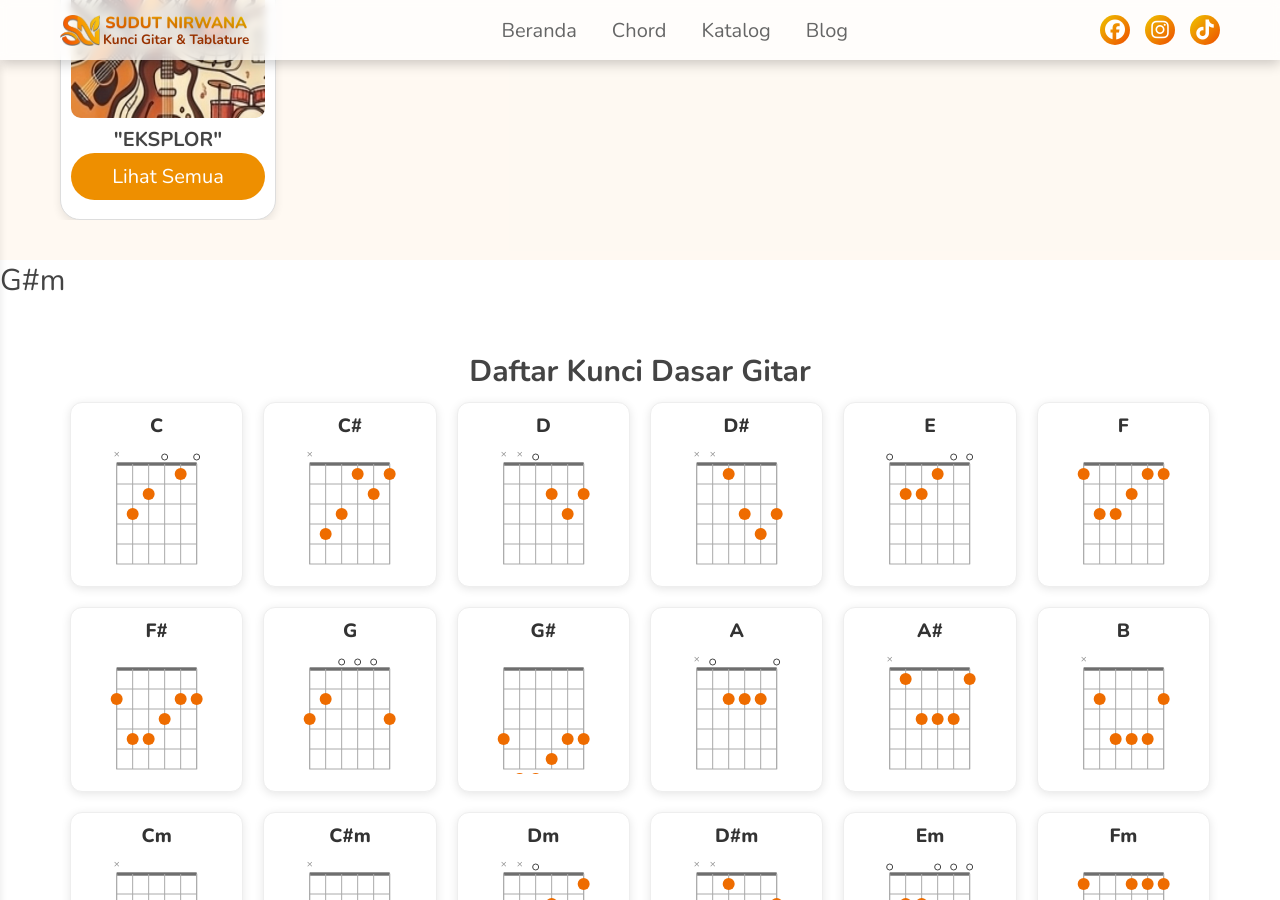
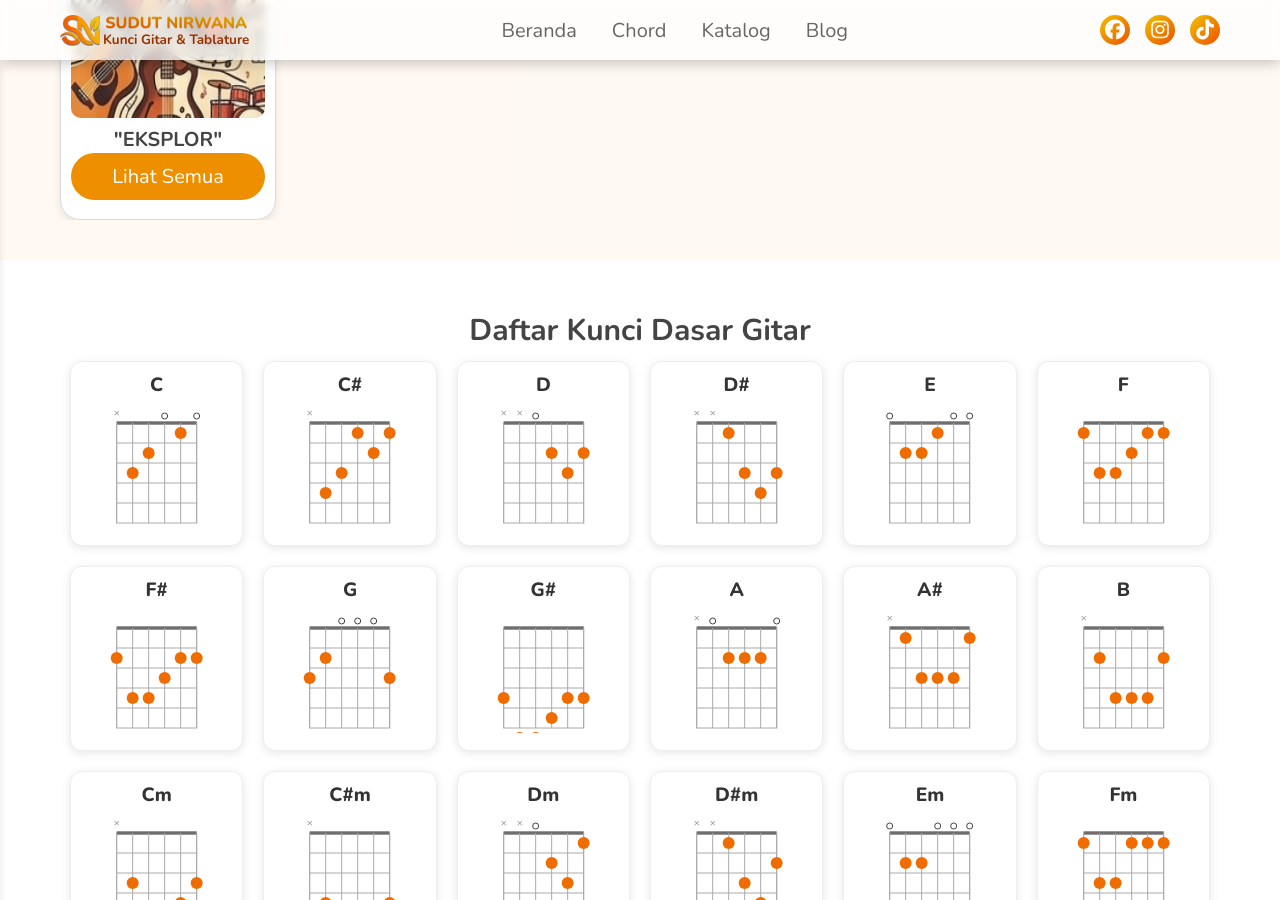
Before and after one commit to sudut-nirwana/sudut-nirwana-main, a Jekyll site: the page built from index.html, in a window 1280 px wide and 900 px high, scrolled down 2036 px. Built offline with Jekyll 4.4.1, drawn with Linux system fonts in a browser that asks for light colours.

Commit message:
Update chord-viewer.html

```diff
--- a/_includes/chord-viewer.html
+++ b/_includes/chord-viewer.html
@@ -1,12 +1,3 @@
-<!--<div id="chord-panel">
-  <div class="panel-header">
-    <span id="chord-title-display">Chord</span>
-    <button onclick="hideChordPanel()" class="close-chord-btn">&times;</button>
-  </div>
-  <div id="chord-svg-render" style="display:flex; justify-content:center; align-items:center; min-height:150px;">
-    </div>
-  <a href="/tutorial/" class="cta-learn">Belajar Kunci Dasar</a>
-</div>-->
 <div id="chord-panel" class="chord-panel-hidden">
       <div class="panel-header">
          <span id="chord-title-display"></span>
@@ -19,7 +10,7 @@
          </div>
       </div>
 
-      <span class="chord-node">G#m</span>
+      <span class="chord-node"></span>
 
       <div class="container">
          <h2 style="text-align:center; margin-top:50px;">Daftar Kunci Dasar Gitar</h2>
```
